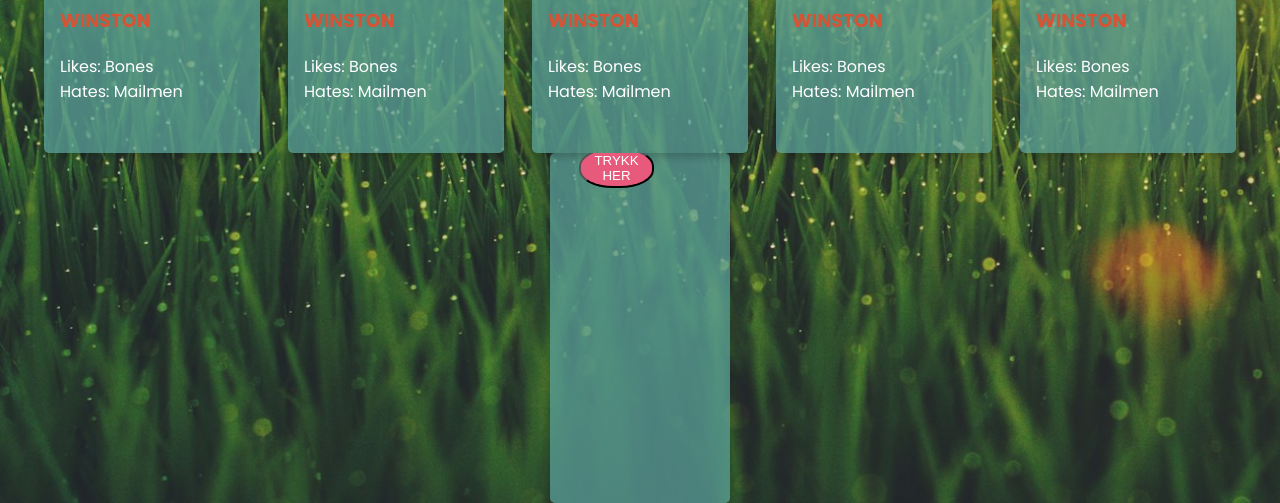
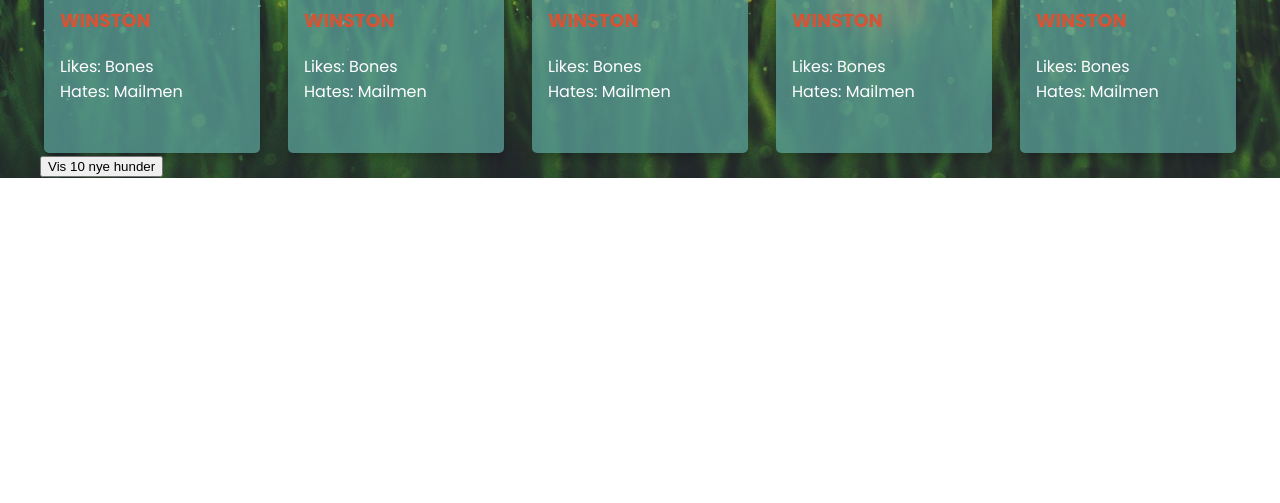
Before and after one commit to Ari-rizz/Gruppe8, a plain HTML site: page dogapp-index.html in a window 1280 px wide. Shown: the part 829-1332 px from the top of the page. After the commit the page ends 1007 px from the top, so only its background shows below. Drawn offline with Linux system fonts and the light colour scheme; no server answers.

Commit message:
endret class i dogbtn

```diff
--- a/dogapp-index.html
+++ b/dogapp-index.html
@@ -175,8 +175,8 @@
                         </div>
                     </article>
                 </section>
-                <article class="card">
-                    <button id="new-dog-btn">TRYKK HER</button>
+                <article class="btnNewDogs">
+                    <button id="new-dog-btn">Vis 10 nye hunder</button>
                 </article>
             </div>
             <div class="chat-container"></div>
```
